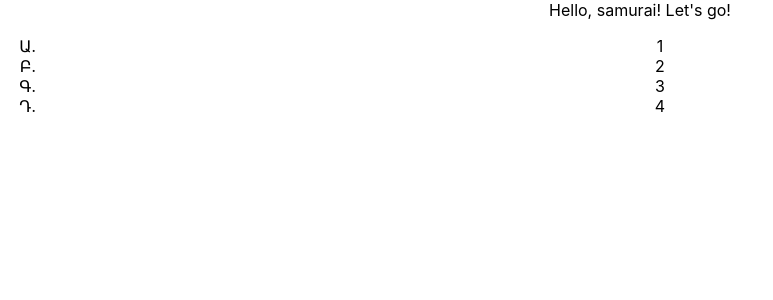
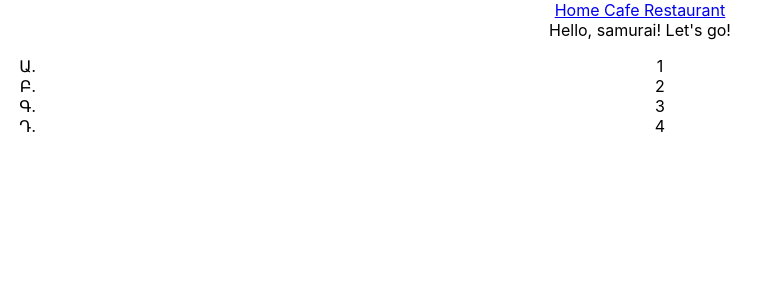
Before and after one commit to bekadev/SamurayWay01, a React (Create React App) app: page / in a window 1280 px wide. Shown: the top 300 px of the page, without its empty margins (0-773 px from the left). Built offline with nearby package versions, Linux system fonts and the light colour scheme.

Commit message:
lesson 7

```diff
--- a/src/App.tsx
+++ b/src/App.tsx
@@ -4,15 +4,30 @@ import './App.css';
 function App() {
     return (
         <div className="App">
+            <Header/>
             Hello, samurai! Let's go!
-            <ul>
-                <li>1</li>
-                <li>2</li>
-                <li>3</li>
-                <li>4</li>
-            </ul>
+            <List/>
         </div>
     );
 }
 
+const Header = () => {
+    return <div>
+        <a href={"#"}>Home </a>
+        <a href={"#"}>Cafe </a>
+        <a href={"#"}>Restaurant </a>
+    </div>
+}
+
+const List = () => {
+    return <div>
+        <ul>
+            <li>1</li>
+            <li>2</li>
+            <li>3</li>
+            <li>4</li>
+        </ul>
+    </div>
+}
+
 export default App;
```
